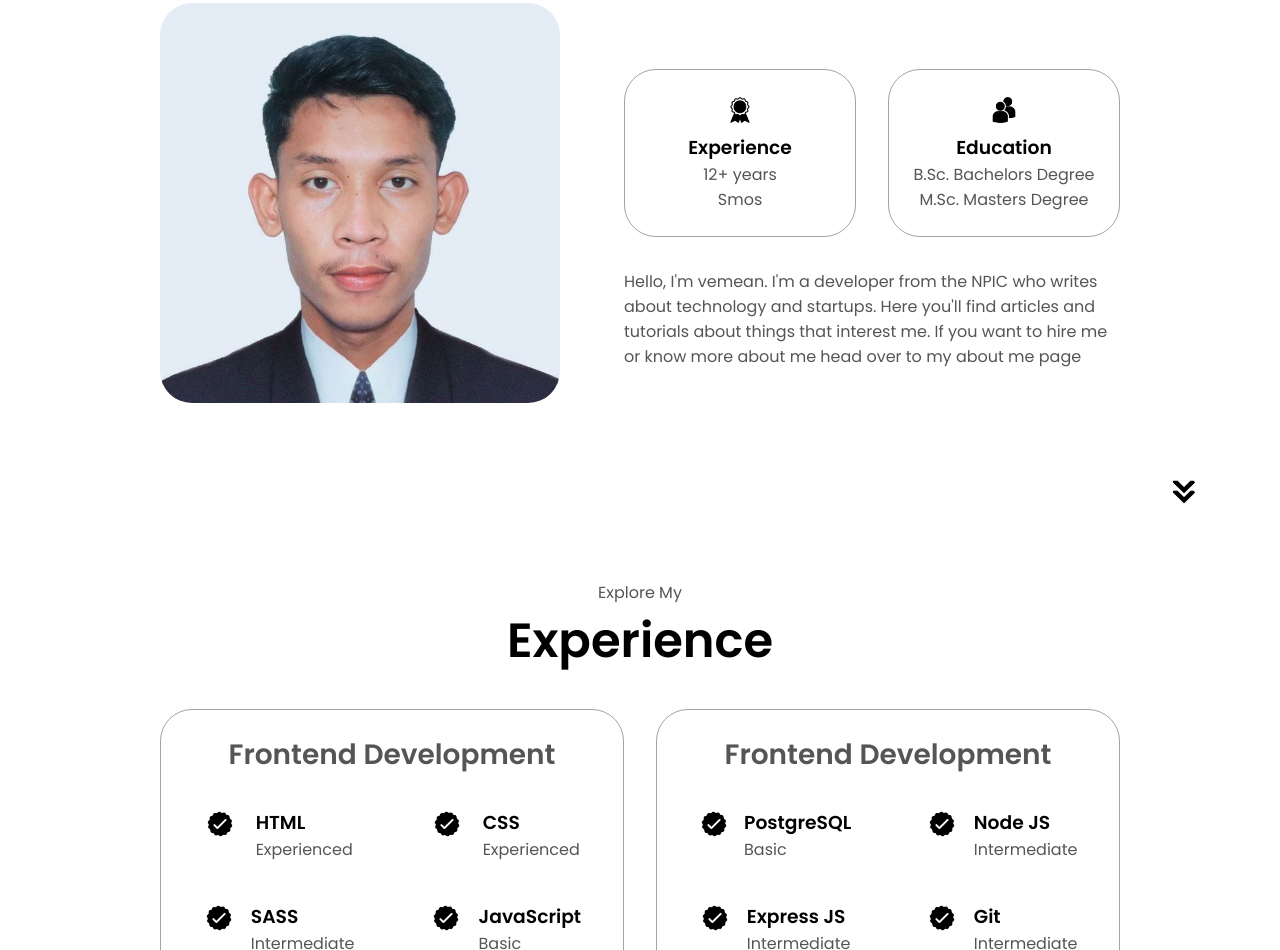
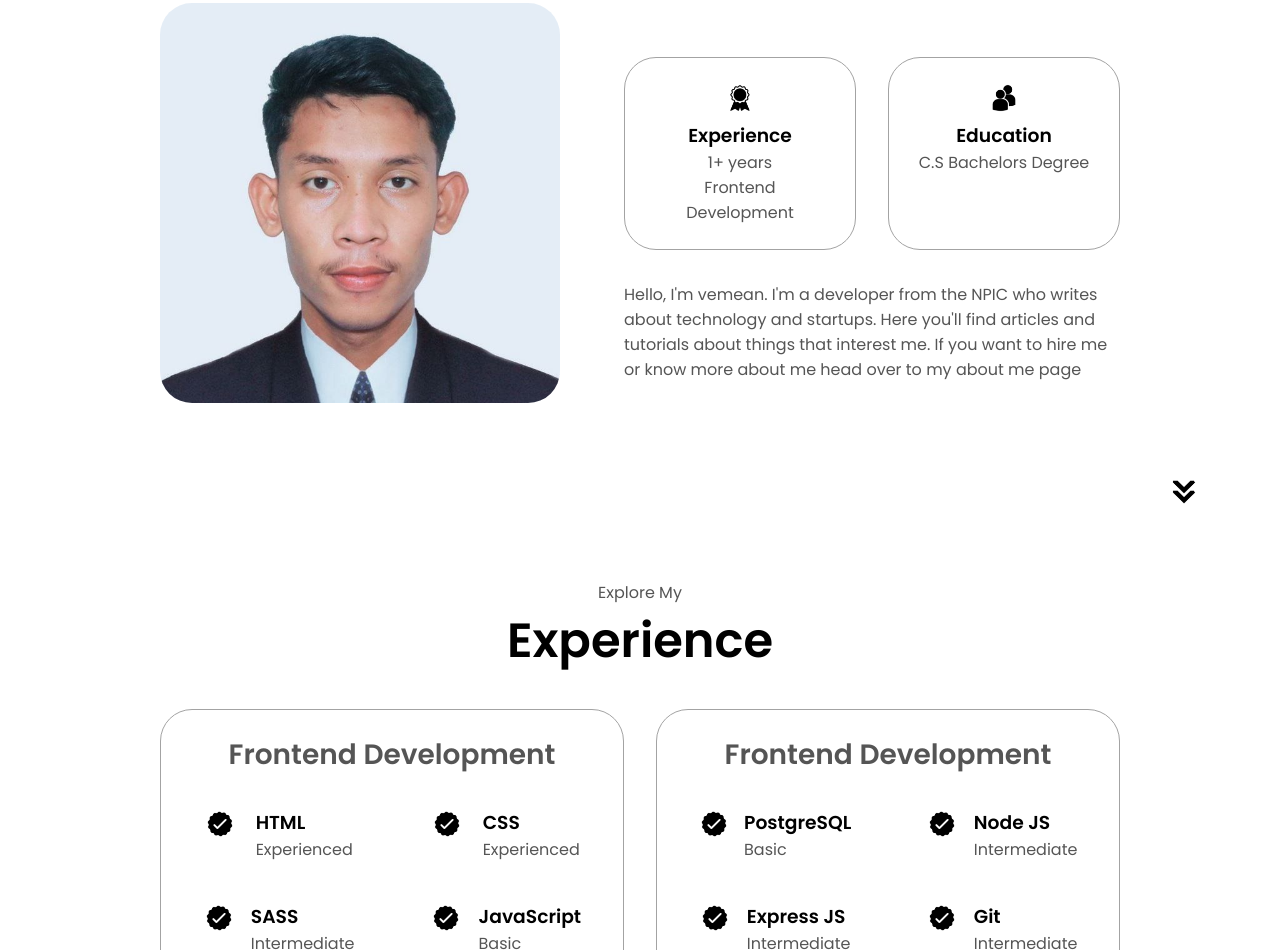
Before and after one commit to sryvemean/sryvemean.github.io, a plain HTML site: page index.html in a window 1280 px wide. Shown: the part 1116-2066 px from the top of the page. Drawn offline with Linux system fonts and the light colour scheme.

Commit message:
Update index.html

```diff
--- a/index.html
+++ b/index.html
@@ -91,7 +91,7 @@
                 class="icon"
               />
               <h3>Experience</h3>
-              <p>12+ years <br />Smos</p>
+              <p>1+ years <br />Frontend Development</p>
             </div>
             <div class="details-container">
               <img
@@ -100,7 +100,7 @@
                 class="icon"
               />
               <h3>Education</h3>
-              <p>B.Sc. Bachelors Degree<br />M.Sc. Masters Degree</p>
+              <p>C.S Bachelors Degree</p>
             </div>
           </div>
           <div class="text-container">
```
